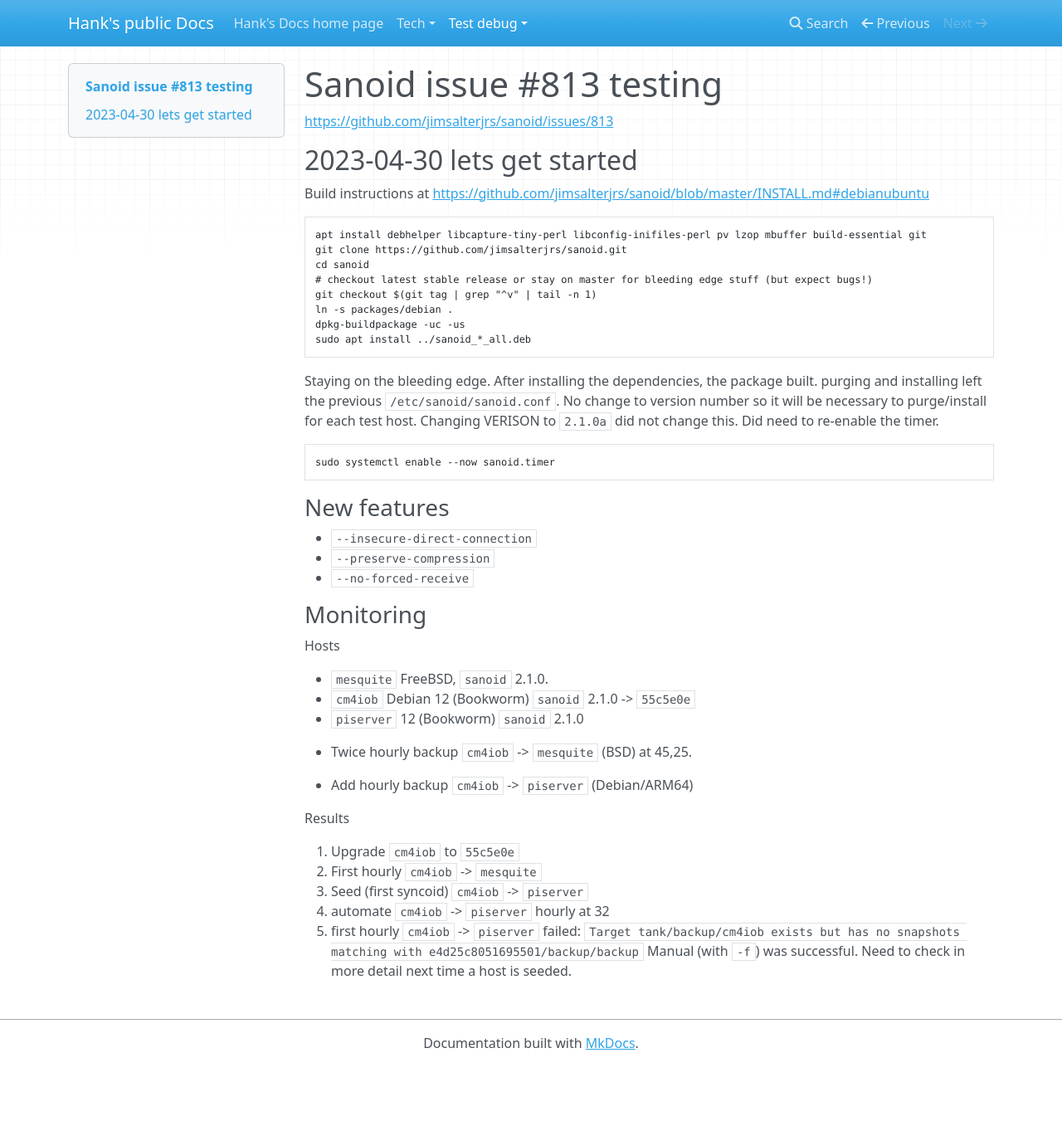
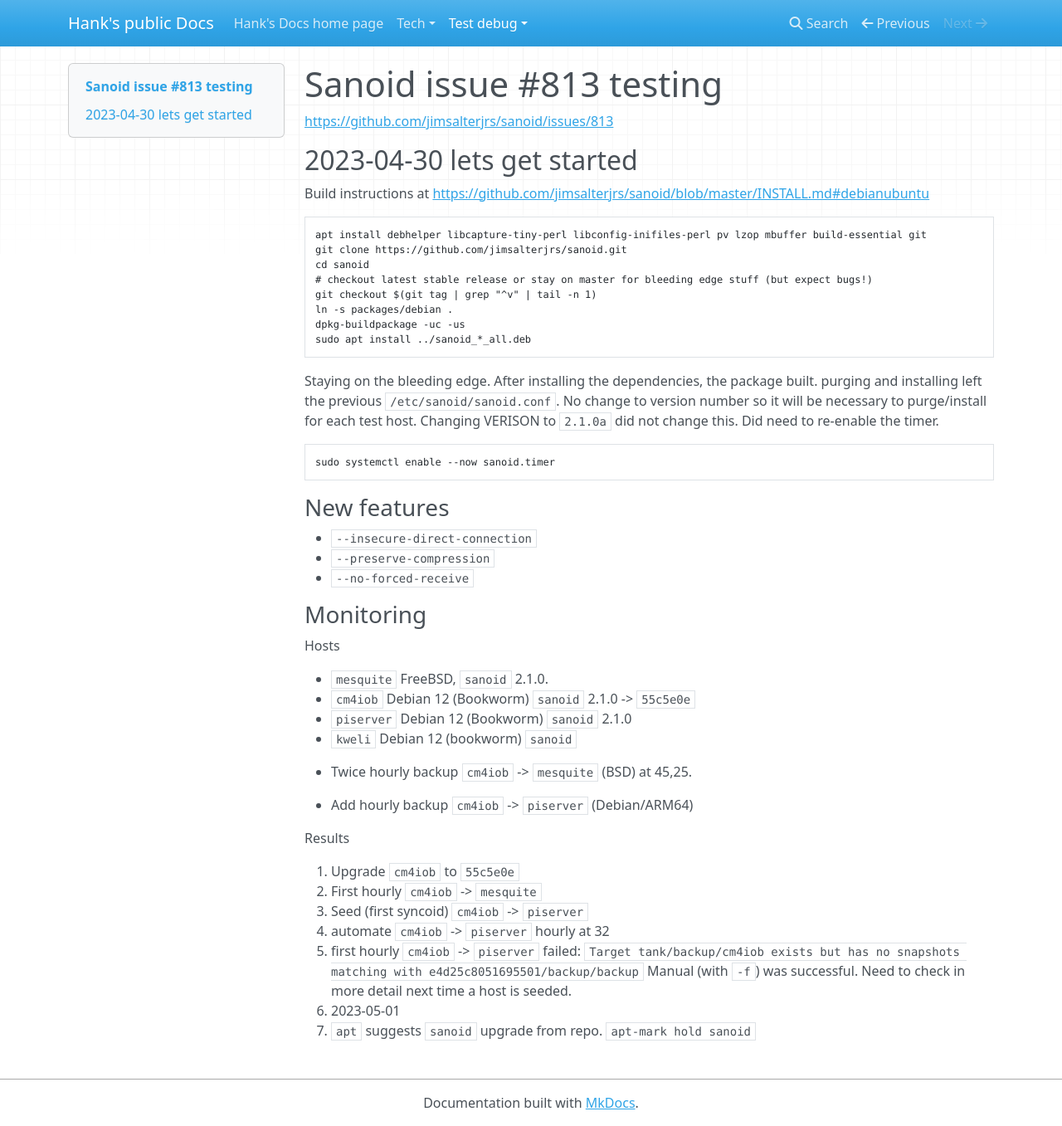
Before and after one commit to HankB/MkDocs-blog, an MkDocs documentation site: the page built from docs/test-debug/Sanoid/sanoid.md, in a window 1280 px wide and 1357 px high. Shown: the whole window at 83% size. Built offline with MkDocs 1.6.1, drawn with Linux system fonts in a browser that asks for light colours; nearby versions of some CDN libraries.

Commit message:
not so recent testing updates

```diff
--- a/docs/test-debug/Sanoid/sanoid.md
+++ b/docs/test-debug/Sanoid/sanoid.md
@@ -36,7 +36,8 @@ Hosts
 
 * `mesquite` FreeBSD, `sanoid` 2.1.0.
 * `cm4iob` Debian 12 (Bookworm) `sanoid` 2.1.0 ->  `55c5e0e`
-* `piserver` 12 (Bookworm) `sanoid` 2.1.0
+* `piserver` Debian 12 (Bookworm) `sanoid` 2.1.0
+* `kweli` Debian 12 (bookworm) `sanoid`
 
 * Twice hourly backup `cm4iob` -> `mesquite` (BSD) at 45,25.
 * Add hourly backup `cm4iob` -> `piserver` (Debian/ARM64)
@@ -48,3 +49,5 @@ Results
 1. Seed (first syncoid) `cm4iob` -> `piserver`
 1. automate `cm4iob` -> `piserver` hourly at 32
 1. first hourly `cm4iob` -> `piserver` failed: `Target tank/backup/cm4iob exists but has no snapshots matching with e4d25c8051695501/backup/backup` Manual (with `-f`) was successful. Need to check in more detail next time a host is seeded.
+1. 2023-05-01
+1. `apt` suggests `sanoid` upgrade from repo. `apt-mark hold sanoid`
```
